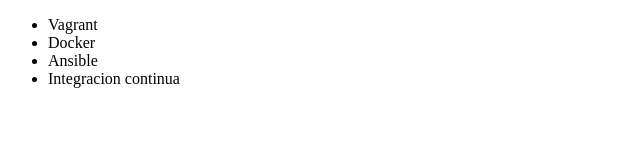
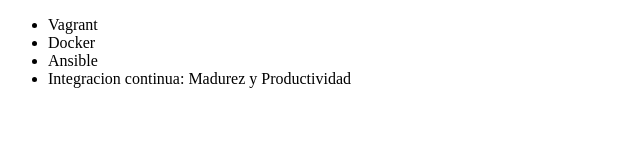
Before and after one commit to F123DY10/alura-git, a plain HTML site: page index.html in a window 1280 px wide. Shown: the whole page, without its empty margins (0-640 px from the left). Drawn offline with Linux system fonts and the light colour scheme.

Commit message:
renombrando curso

```diff
--- a/index.html
+++ b/index.html
@@ -9,7 +9,7 @@
          <li> Vagrant </li>
          <li> Docker </li>
          <li> Ansible </li>
-         <li> Integracion continua </li>
+         <li> Integracion continua: Madurez y Productividad  </li>
      </ul>
 </body>
 </html>
```
